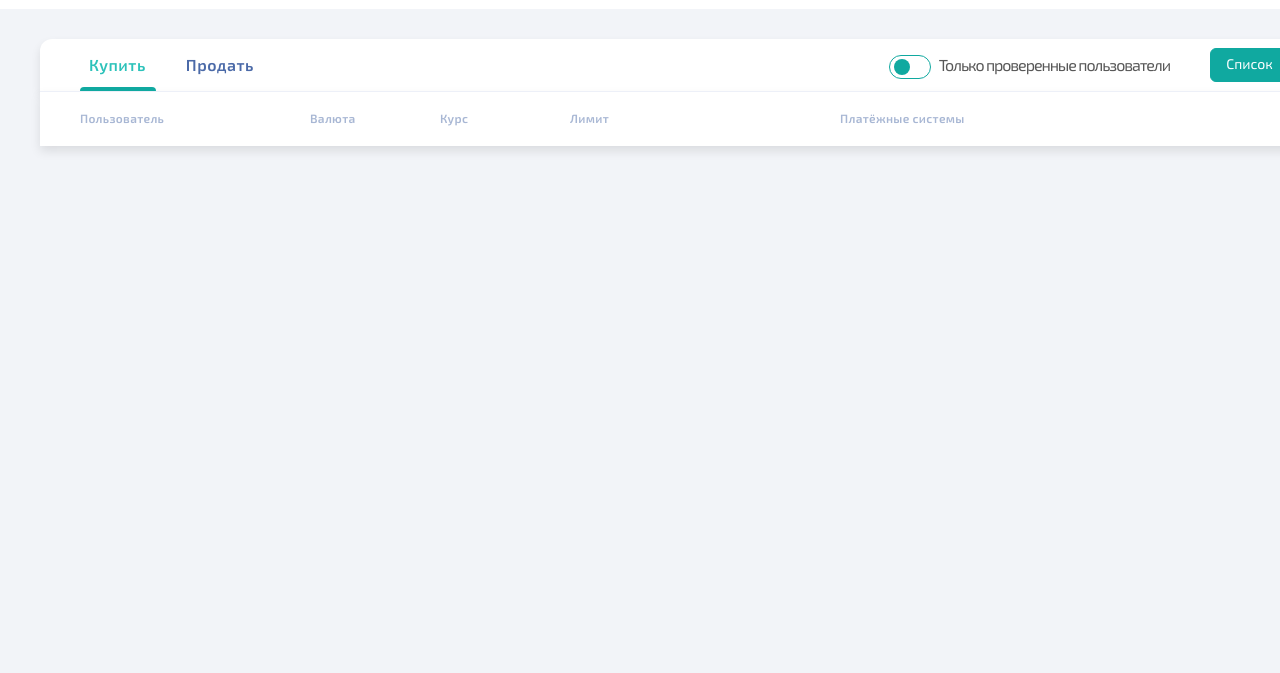
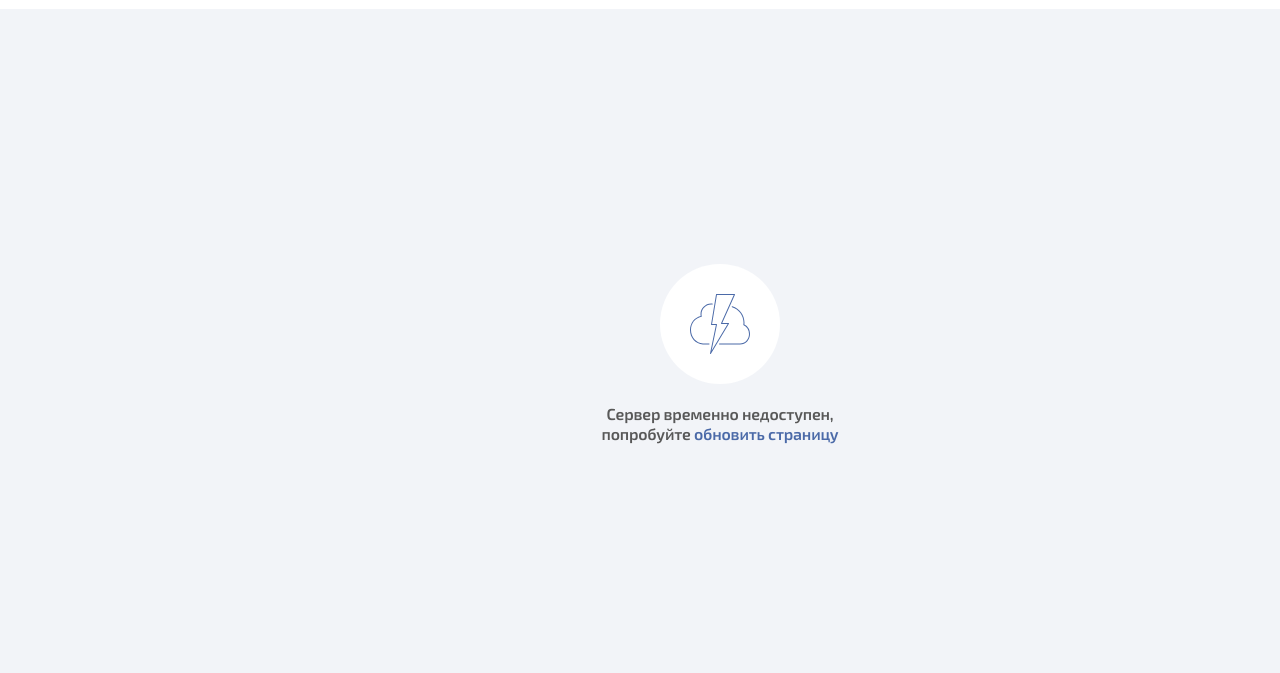
Before and after one commit to VladissGernet/crypto-stars, a website with bundled scripts: page index.html in a window 1280 px wide. Shown: the part 51-724 px from the top of the page. Built offline with nearby package versions, Linux system fonts and the light colour scheme; no server answers.

Commit message:
server error window added

```diff
--- a/index.html
+++ b/index.html
@@ -171,7 +171,7 @@
                 или уникальные классы
             -->
             <div class="container" style="display: none">
-                <div class="message">
+                <div class="message message--server-error">
                     <span class="message__icon">
                         <svg width="60" height="60" aria-hidden="true">
                             <use xlink:href="#icon-server-error"></use>
--- a/js/constants.js
+++ b/js/constants.js
@@ -9,8 +9,7 @@ const Method = {
   POST: 'POST',
 };
 const ErrorText = {
-  GET_CONTRACTORS: 'Не удалось загрузить данные контрагентов. Попробуйте обновить страницу',
-  GET_USERS: 'Не удалось загрузить данные пользователей. Попробуйте обновить страницу',
+  GET_DATA: 'Не удалось загрузить данные. Попробуйте обновить страницу',
   SEND_DATA: 'Не удалось отправить форму. Попробуйте ещё раз',
 };
 const initialFilterValue = 'seller';
--- a/js/load-data.js
+++ b/js/load-data.js
@@ -4,6 +4,7 @@ import {
   Method,
   ErrorText
 } from './constants.js';
+import {serverErrorContainer, usersNavigationContainer} from './variables.js';
 
 const load = (route, errorText, method = Method.GET, body = null) =>
   fetch(`${BASE_URL}${route}`, {method, body})
@@ -14,13 +15,13 @@ const load = (route, errorText, method = Method.GET, body = null) =>
       return response.json();
     })
     .catch(() => {
-      // showError(errorText);
-      console.log('error');
+      usersNavigationContainer.style.display = 'none';
+      serverErrorContainer.style.display = 'block';
       throw new Error(errorText);
     });
 
-const getContractors = () => load(Route.GET_CONTRACTORS, ErrorText.GET_CONTRACTORS);
-const getUsers = () => load(Route.GET_USERS, ErrorText.GET_USERS);
+const getContractors = () => load(Route.GET_CONTRACTORS, ErrorText.GET_DATA);
+const getUsers = () => load(Route.GET_USERS, ErrorText.GET_DATA);
 const sendData = (body) => load(Route.SEND_DATA, ErrorText.SEND_DATA, Method.POST, body);
 
 export {getContractors, getUsers, sendData};
--- a/js/variables.js
+++ b/js/variables.js
@@ -1,10 +1,12 @@
 // Page elements
 const usersNavigation = document.querySelector('.users-nav');
+const usersNavigationContainer = usersNavigation.closest('.container');
 const buySellContainer = usersNavigation.querySelector('.tabs--toggle-buy-sell');
 const toggleListMapContainer = usersNavigation.querySelector('.tabs--toggle-list-map');
 const checkedUsersCheckbox = usersNavigation.querySelector('#checked-users');
 const usersList = document.querySelector('.users-list');
 const mapContainer = document.querySelector('#map').closest('.container');
+const serverErrorContainer = document.querySelector('.message--server-error').closest('.container');
 
 const tableBody = document.querySelector('.users-list__table-body');
 
@@ -24,5 +26,7 @@ export {
   usersList,
   mapContainer,
   toggleListMapContainer,
-  mapBaloonTemplate
+  mapBaloonTemplate,
+  serverErrorContainer,
+  usersNavigationContainer
 };
```
